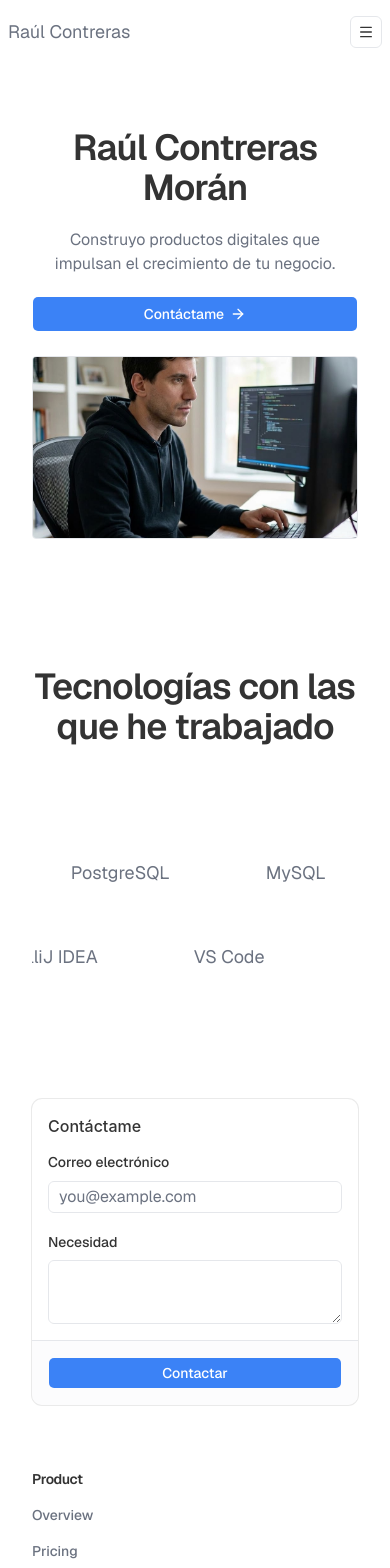
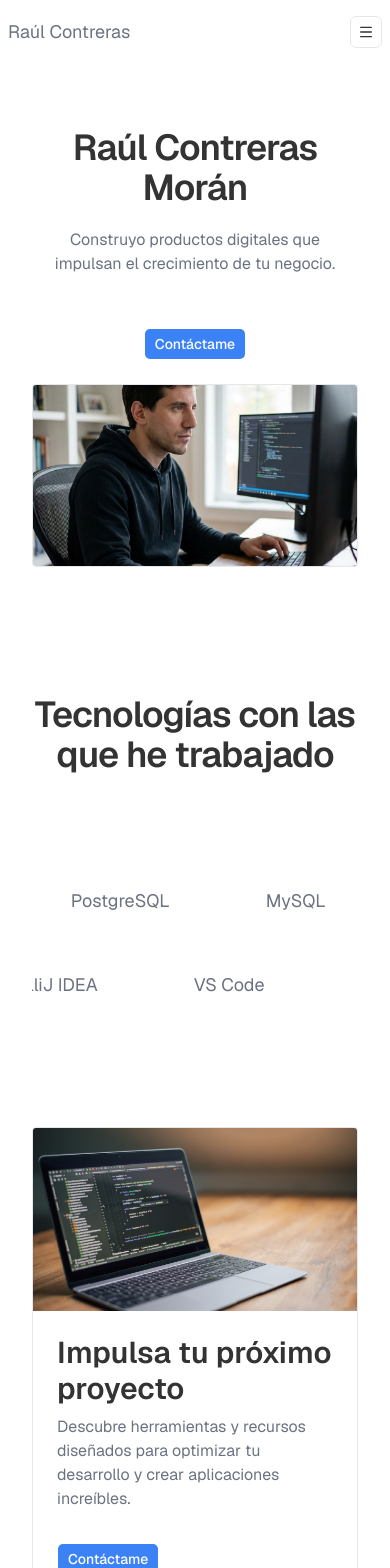
Before and after one commit to sarmancoder/sarmancoder.github.io, a Next.js app: page / in a window 390 px wide. Shown: the top 1568 px of the page. Built offline with nearby package versions, Linux system fonts and the light colour scheme; some icons are missing.

Commit message:
Poner el formulario como un diálogo, y poner un cta en vez de un footer

```diff
--- a/src/app/page.tsx
+++ b/src/app/page.tsx
@@ -1,5 +1,5 @@
-import { ContactForm } from "@/components/ContactForm";
-import { MyFooter } from "@/components/MyFooter";
+import { ContactCTA } from "@/components/ContactCTA";
+import DialogContactForm from "@/components/DialogContactForm";
 import { MyOtherHero } from "@/components/MyOtherHero";
 import NavBar from "@/components/Navbar";
 import MarqueeSection from "@/components/shadcn-space/marquee/MarqueeSection";
@@ -9,14 +9,16 @@ export default function Home() {
   return (
     <>
       <NavBar />
-      <MyOtherHero />
+      <MyOtherHero>
+        <DialogContactForm />
+      </MyOtherHero>
       {/* <MyHero /> */}
       <VSection heading="Tecnologías con las que he trabajado">
         <MarqueeSection />
       </VSection>
-      <MyFooter>
-        <ContactForm />
-      </MyFooter>
+      <ContactCTA>
+        <DialogContactForm />
+      </ContactCTA>
     </>
   );
 }
--- /dev/null
+++ b/src/components/ContactCTA.tsx
@@ -0,0 +1,82 @@
+'use client'
+import { ArrowRight, Sparkles } from "lucide-react";
+import type { PropsWithChildren, ReactNode } from "react";
+import { cn } from "cn";
+
+import { Button } from "@/components/ui/button";
+import Image from "next/image";
+import React, { useEffect } from "react";
+
+interface Image {
+  src: string;
+  alt: string;
+  srcDark?: string;
+}
+interface Button {
+  text: string;
+  url: string;
+  icon?: React.ReactNode;
+}
+interface Buttons {
+  primary?: Button;
+  secondary?: Button;
+}
+
+interface CtaSideImageProps {
+  heading: string;
+  description: string;
+  image: Image;
+  buttons?: Buttons;
+  className?: string;
+}
+
+// eslint-disable-next-line @typescript-eslint/no-empty-object-type
+interface Cta11Props extends CtaSideImageProps {}
+type Props = Partial<Cta11Props>
+
+const defaultProps: Omit<Cta11Props, 'action'> = {
+  heading: "Impulsa tu próximo proyecto",
+  description: "Descubre herramientas y recursos diseñados para optimizar tu desarrollo y crear aplicaciones increíbles.",
+  image: {
+    src: "/assets/ctaimage.jpg",
+    alt: "Call to Action",
+  },
+  buttons: {
+    primary: {
+      text: "Contáctame",
+      url: "https://shadcnblocks.com",
+    },
+    /*secondary: {
+      text: "Schedule a Demo",
+      url: "https://shadcnblocks.com",
+    },*/
+  }
+};
+
+export function ContactCTA({children, ...props}: PropsWithChildren<Props>) {
+  const { heading, description, image, buttons, className } = {
+    ...defaultProps,
+    ...props,
+  };
+  return (
+    <section className={cn("py-32", className)}>
+      <div className="container">
+        <div className="mx-auto flex max-w-7xl flex-col overflow-hidden rounded-md border py-0 md:flex-row md:items-center">
+          <Image
+            src={image.src}
+            alt={image.alt}
+            width={500}
+            height={350}
+            className="aspect-video object-cover md:aspect-auto md:max-w-md md:self-stretch" />
+          <div className="p-6 md:max-w-120 md:py-8">
+            <div className="mb-2 flex items-center gap-2">
+              <h3 className="text-3xl font-semibold">{heading}</h3>
+            </div>
+            <p className="text-muted-foreground">{description}</p>
+            {children}
+          </div>
+        </div>
+      </div>
+    </section>
+  );
+}
--- a/src/components/ContactForm.tsx
+++ b/src/components/ContactForm.tsx
@@ -1,17 +1,5 @@
 "use client";
 
-import { zodResolver } from "@hookform/resolvers/zod";
-import { Controller, useForm } from "react-hook-form";
-import { z } from "zod";
-import {
-  Card,
-  CardAction,
-  CardContent,
-  CardDescription,
-  CardFooter,
-  CardHeader,
-  CardTitle,
-} from "@/components/ui/card"
 import { Button } from "@/components/ui/button";
 import {
   Field,
@@ -20,8 +8,10 @@ import {
   FieldLabel
 } from "@/components/ui/field";
 import { Input } from "@/components/ui/input";
+import { zodResolver } from "@hookform/resolvers/zod";
+import { Controller, useForm } from "react-hook-form";
+import { z } from "zod";
 import { Textarea } from "./ui/textarea";
-import { Label } from "./ui/label";
 
 export const title = "Email Validation";
 
@@ -51,11 +41,6 @@ export function ContactForm() {
 
   return (
     <form onSubmit={form.handleSubmit(onSubmit)} className="w-full space-y-4">
-      <Card className="w-full max-w-lg mx-auto">
-        <CardHeader>
-          <CardTitle>Contáctame</CardTitle>
-        </CardHeader>
-        <CardContent>
       <FieldGroup>
         <Controller
           name="email"
@@ -92,13 +77,9 @@ export function ContactForm() {
             </Field>
           )} />
       </FieldGroup>
-        </CardContent>
-        <CardFooter className="flex-col gap-2">
       <Button type="submit" className="w-full">
         Contactar
       </Button>
-        </CardFooter>
-      </Card>
     </form>
   );
 }
--- /dev/null
+++ b/src/components/DialogContactForm.tsx
@@ -0,0 +1,22 @@
+import React from 'react'
+import { Dialog, DialogContent, DialogDescription, DialogHeader, DialogTitle, DialogTrigger } from './ui/dialog'
+import { Button } from './ui/button'
+import { ContactForm } from './ContactForm'
+
+export default function DialogContactForm() {
+    return (
+        <Dialog>
+            <DialogTrigger>
+                <Button className="mt-8">Contáctame</Button>
+            </DialogTrigger>
+            <DialogContent>
+                <DialogHeader>
+                    <DialogTitle>¿Que necesitas?</DialogTitle>
+                    <DialogDescription>
+                        <ContactForm />
+                    </DialogDescription>
+                </DialogHeader>
+            </DialogContent>
+        </Dialog>
+    )
+}
--- a/src/components/MyOtherHero.tsx
+++ b/src/components/MyOtherHero.tsx
@@ -4,6 +4,7 @@ import { cn } from "cn";
 
 import { Badge } from "@/components/ui/badge";
 import { Button } from "@/components/ui/button";
+import { PropsWithChildren } from "react";
 
 interface Image {
   src: string;
@@ -62,7 +63,7 @@ const defaultProps: Hero1Props = {
   },
 };
 
-export function MyOtherHero(props: Props) {
+export function MyOtherHero({children, ...props}: PropsWithChildren<Props>) {
   const { badge, heading, description, buttons, image, className } = {
     ...defaultProps,
     ...props,
@@ -86,12 +87,7 @@ export function MyOtherHero(props: Props) {
               {description}
             </p>
             <div className="flex w-full flex-col justify-center gap-2 sm:flex-row lg:justify-start">
-              {buttons?.primary && (
-                <Button size="lg" className="w-full sm:w-auto" render={<a href={buttons.primary.url} />} nativeButton={false}>{buttons.primary.text}<ArrowRight className="size-4" /></Button>
-              )}
-              {buttons?.secondary && (
-                <Button variant="outline" size="lg" className="w-full sm:w-auto" render={<a href={buttons.secondary.url} />} nativeButton={false}>{buttons.secondary.text}</Button>
-              )}
+              {children}
             </div>
           </div>
           <Image
--- /dev/null
+++ b/src/components/ui/dialog.tsx
@@ -0,0 +1,160 @@
+"use client"
+
+import * as React from "react"
+import { Dialog as DialogPrimitive } from "@base-ui/react/dialog"
+import { cn } from "cn"
+
+import { Button } from "@/components/ui/button"
+import { XIcon } from "lucide-react"
+
+function Dialog({ ...props }: DialogPrimitive.Root.Props) {
+  return <DialogPrimitive.Root data-slot="dialog" {...props} />
+}
+
+function DialogTrigger({ ...props }: DialogPrimitive.Trigger.Props) {
+  return <DialogPrimitive.Trigger data-slot="dialog-trigger" {...props} />
+}
+
+function DialogPortal({ ...props }: DialogPrimitive.Portal.Props) {
+  return <DialogPrimitive.Portal data-slot="dialog-portal" {...props} />
+}
+
+function DialogClose({ ...props }: DialogPrimitive.Close.Props) {
+  return <DialogPrimitive.Close data-slot="dialog-close" {...props} />
+}
+
+function DialogOverlay({
+  className,
+  ...props
+}: DialogPrimitive.Backdrop.Props) {
+  return (
+    <DialogPrimitive.Backdrop
+      data-slot="dialog-overlay"
+      className={cn(
+        "fixed inset-0 isolate z-50 bg-black/10 duration-100 supports-backdrop-filter:backdrop-blur-xs data-open:animate-in data-open:fade-in-0 data-closed:animate-out data-closed:fade-out-0",
+        className
+      )}
+      {...props}
+    />
+  )
+}
+
+function DialogContent({
+  className,
+  children,
+  showCloseButton = true,
+  ...props
+}: DialogPrimitive.Popup.Props & {
+  showCloseButton?: boolean
+}) {
+  return (
+    <DialogPortal>
+      <DialogOverlay />
+      <DialogPrimitive.Popup
+        data-slot="dialog-content"
+        className={cn(
+          "fixed top-1/2 left-1/2 z-50 grid w-full max-w-[calc(100%-2rem)] -translate-x-1/2 -translate-y-1/2 gap-4 rounded-xl bg-popover p-4 text-sm text-popover-foreground ring-1 ring-foreground/10 duration-100 outline-none sm:max-w-sm data-open:animate-in data-open:fade-in-0 data-open:zoom-in-95 data-closed:animate-out data-closed:fade-out-0 data-closed:zoom-out-95",
+          className
+        )}
+        {...props}
+      >
+        {children}
+        {showCloseButton && (
+          <DialogPrimitive.Close
+            data-slot="dialog-close"
+            render={
+              <Button
+                variant="ghost"
+                className="absolute top-2 right-2"
+                size="icon-sm"
+              />
+            }
+          >
+            <XIcon
+            />
+            <span className="sr-only">Close</span>
+          </DialogPrimitive.Close>
+        )}
+      </DialogPrimitive.Popup>
+    </DialogPortal>
+  )
+}
+
+function DialogHeader({ className, ...props }: React.ComponentProps<"div">) {
+  return (
+    <div
+      data-slot="dialog-header"
+      className={cn("flex flex-col gap-2", className)}
+      {...props}
+    />
+  )
+}
+
+function DialogFooter({
+  className,
+  showCloseButton = false,
+  children,
+  ...props
+}: React.ComponentProps<"div"> & {
+  showCloseButton?: boolean
+}) {
+  return (
+    <div
+      data-slot="dialog-footer"
+      className={cn(
+        "-mx-4 -mb-4 flex flex-col-reverse gap-2 rounded-b-xl border-t bg-muted/50 p-4 sm:flex-row sm:justify-end",
+        className
+      )}
+      {...props}
+    >
+      {children}
+      {showCloseButton && (
+        <DialogPrimitive.Close render={<Button variant="outline" />}>
+          Close
+        </DialogPrimitive.Close>
+      )}
+    </div>
+  )
+}
+
+function DialogTitle({ className, ...props }: DialogPrimitive.Title.Props) {
+  return (
+    <DialogPrimitive.Title
+      data-slot="dialog-title"
+      className={cn(
+        "font-heading text-base leading-none font-medium",
+        className
+      )}
+      {...props}
+    />
+  )
+}
+
+function DialogDescription({
+  className,
+  ...props
+}: DialogPrimitive.Description.Props) {
+  return (
+    <DialogPrimitive.Description
+      data-slot="dialog-description"
+      className={cn(
+        "text-sm text-muted-foreground *:[a]:underline *:[a]:underline-offset-3 *:[a]:hover:text-foreground",
+        className
+      )}
+      {...props}
+    />
+  )
+}
+
+export {
+  Dialog,
+  DialogClose,
+  DialogContent,
+  DialogDescription,
+  DialogFooter,
+  DialogHeader,
+  DialogOverlay,
+  DialogPortal,
+  DialogTitle,
+  DialogTrigger,
+}
```
Also changed, not shown: public/assets/ctaimage.jpg (added). Lines whose indentation alone changed are shown as unchanged.
